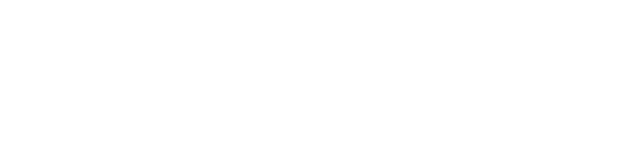
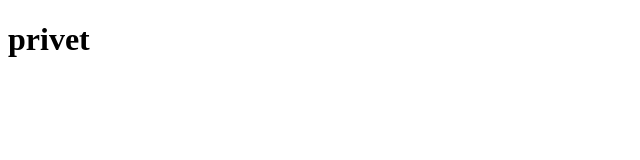
Before and after one commit to PRO100NRG/GO-IT-LITE, a plain HTML site: page index.html in a window 1280 px wide. Shown: the whole page, without its empty margins (0-640 px from the left). Drawn offline with Linux system fonts and the light colour scheme.

Commit message:
create html

```diff
--- a/index.html
+++ b/index.html
@@ -7,6 +7,6 @@
     <title>Document</title>
 </head>
 <body>
-    </h1>
+    <h1>privet</h1>
 </body>
 </html>
```
